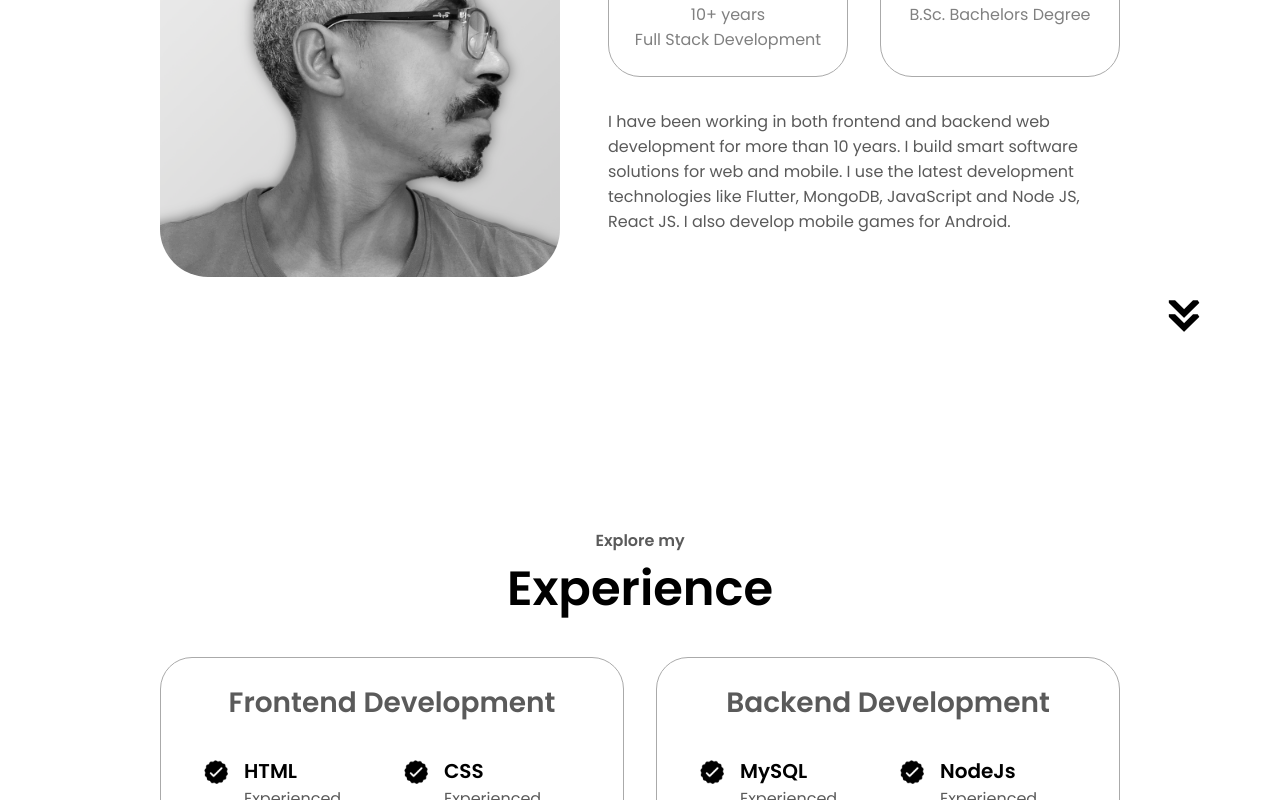
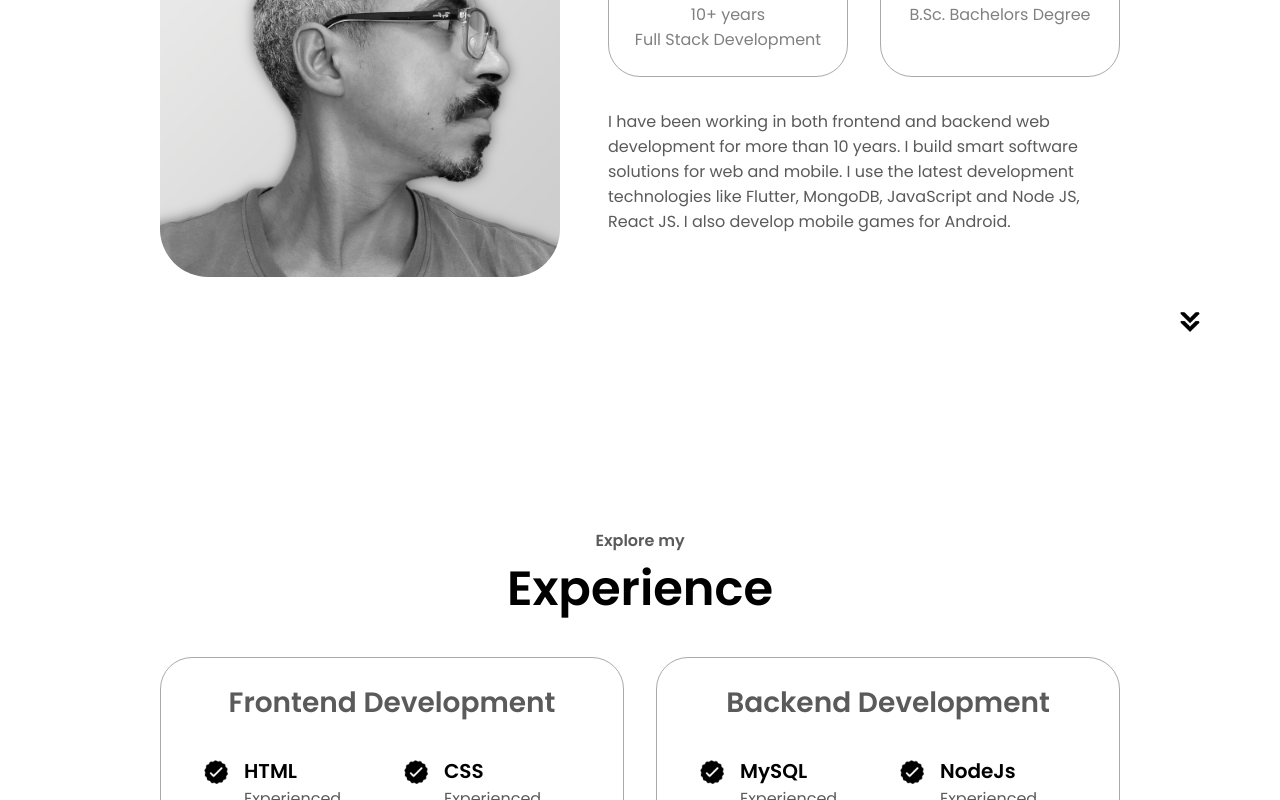
Before and after one commit to ramioooz/react_simple_portfolio, a React (Vite) app: page / in a window 1280 px wide. Shown: the part 1188-1988 px from the top of the page. Built offline with nearby package versions, Linux system fonts and the light colour scheme.

Commit message:
updated arrow size

```diff
--- a/src/index.css
+++ b/src/index.css
@@ -296,8 +296,8 @@ section {
 }
 
 .arrow-icon {
-  width: 2rem;
-  height: 2rem;
+  width: 1.25rem;
+  height: 1.25rem;
   position: absolute;
   right: 5rem;
   bottom: 5rem;
```
